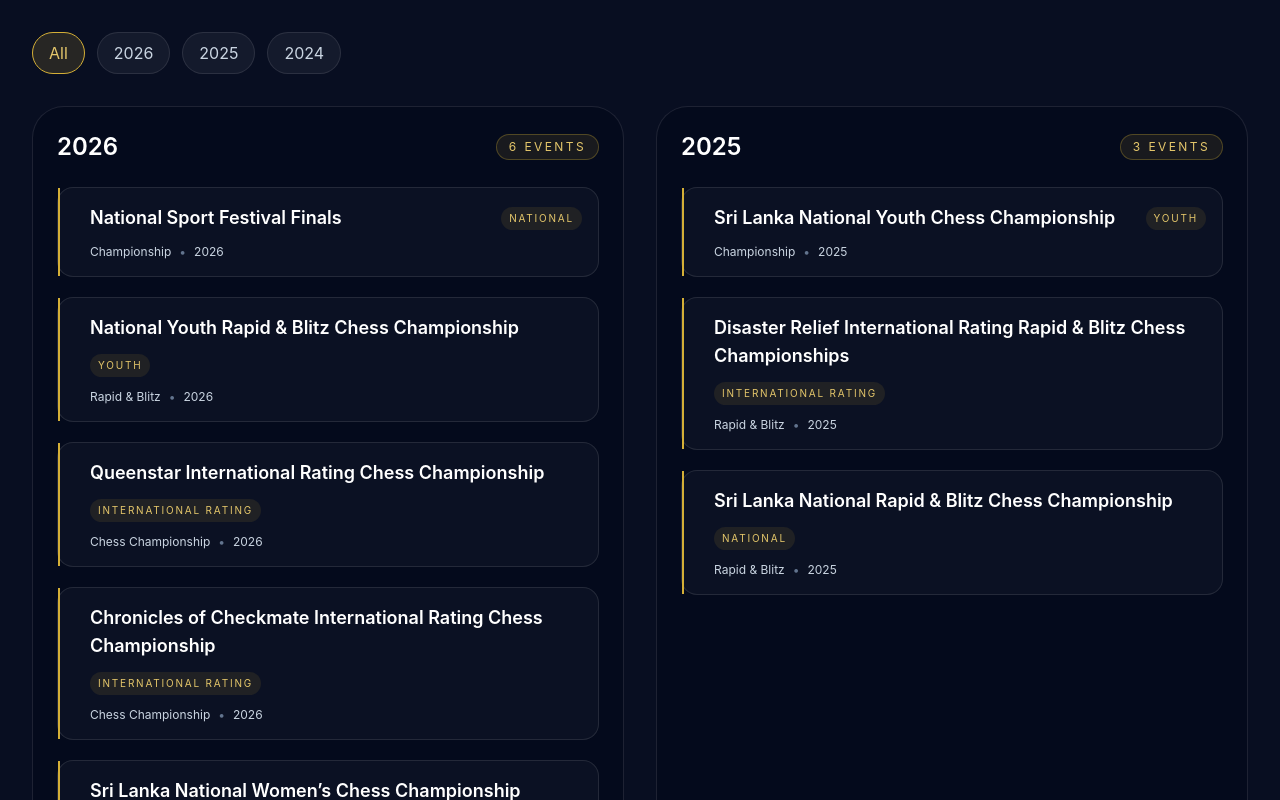
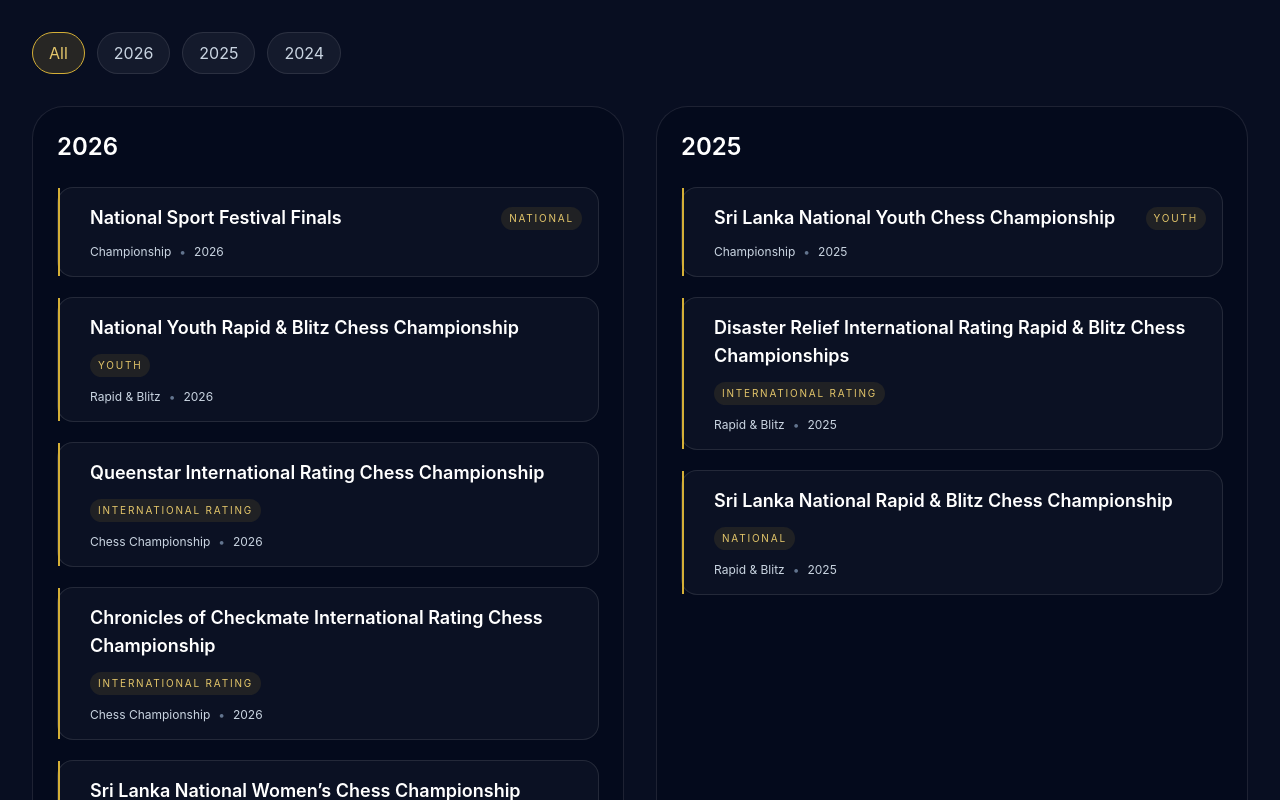
Before and after one commit to LihiniAthukorala/Portfolio, a React (Vite) app: page / in a window 1280 px wide. Shown: the part 2520-3320 px from the top of the page. Built offline with nearby package versions, Linux system fonts and the light colour scheme.

Commit message:
Remove event count display from year section in App component

```diff
--- a/src/App.tsx
+++ b/src/App.tsx
@@ -401,11 +401,8 @@
 
                 return (
                   <div key={year} className="rounded-[2rem] border border-white/10 bg-slate-950/40 p-6">
-                    <div className="mb-6 flex items-center justify-between gap-3">
+                    <div className="mb-6">
                       <h4 className="text-2xl font-semibold text-white">{year}</h4>
-                      <span className="rounded-full border border-[#D4AF37]/30 bg-[#D4AF37]/10 px-3 py-1 text-xs uppercase tracking-[0.2em] text-[#E5C76B]">
-                        {yearEvents.length} events
-                      </span>
                     </div>
 
                     <div className="space-y-5">
```
